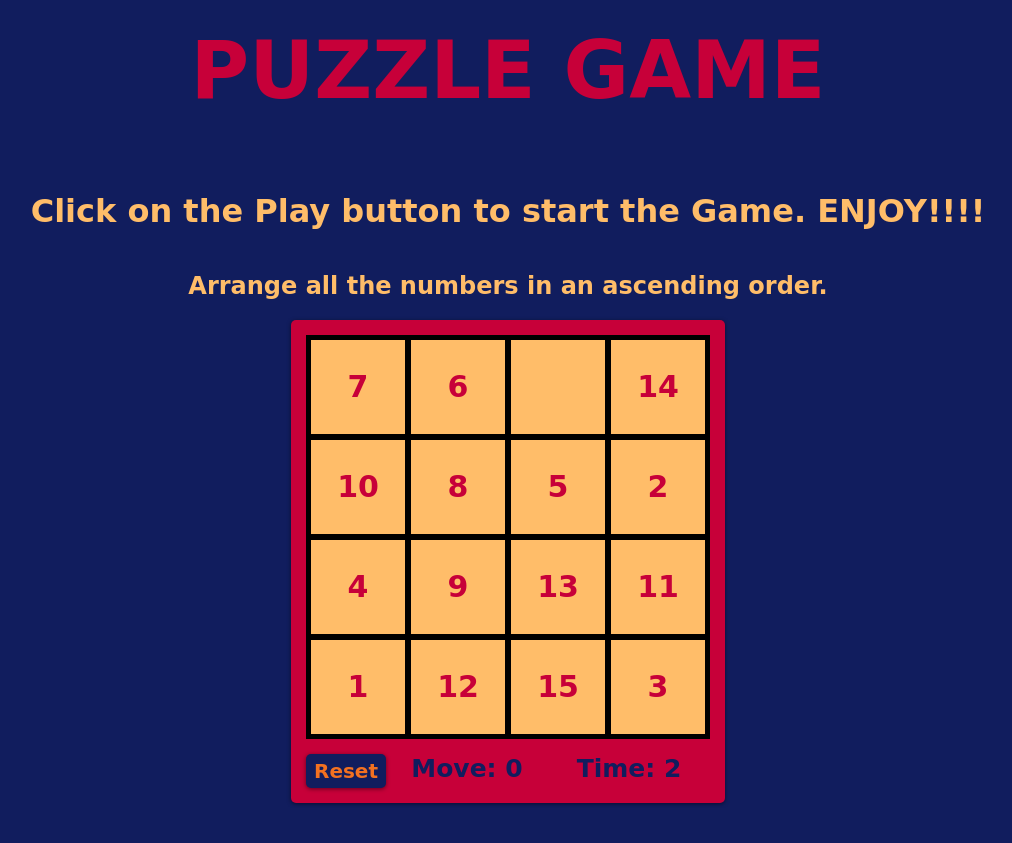
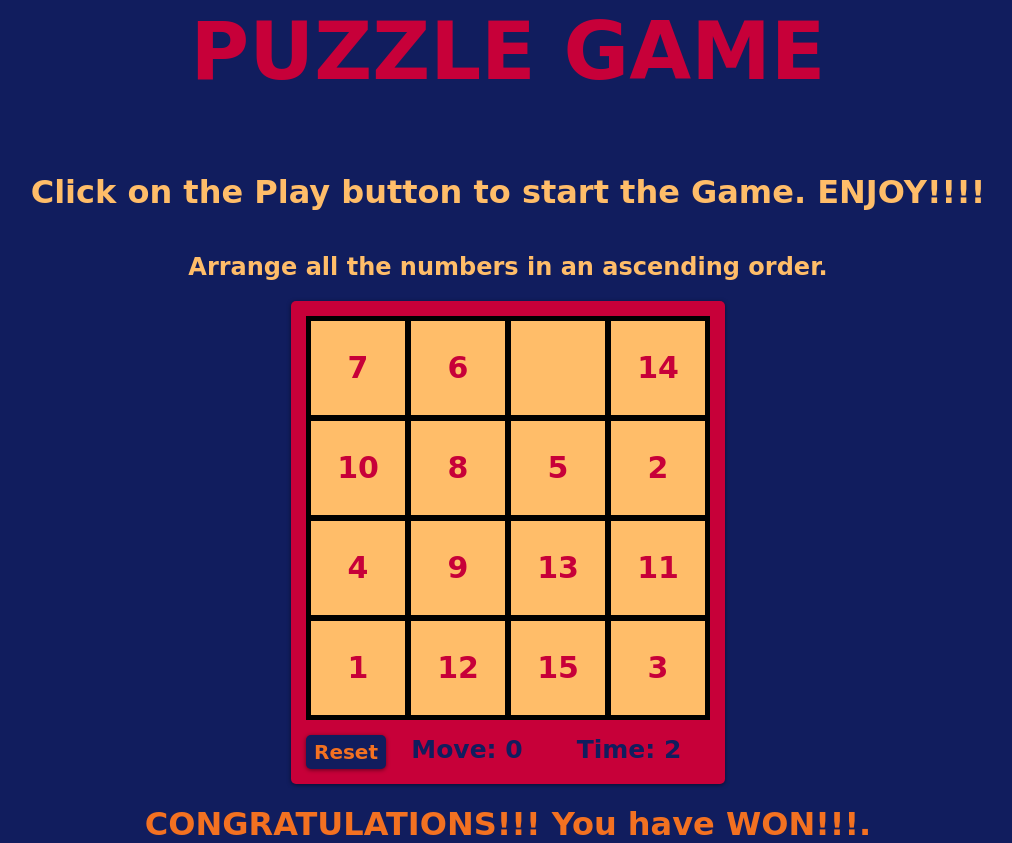
Before and after one commit to Priyanshi1234/puzzle-game, a plain HTML site: page index.html in a window 1280 px wide. Both pictures are taken after a click on the button "Play". Shown: the whole page, without its empty margins (132-1144 px from the left). Before the commit the page ends 808 px from the top, so only its background shows below. Drawn offline with Linux system fonts and the light colour scheme; a web font is replaced by a local one.

```diff
--- a/script.js
+++ b/script.js
@@ -189,8 +189,8 @@ class Box {
       document.getElementById("time").textContent = `Time: ${time}`;
 
       // Render message
-      if (status === "won") {
-        document.querySelector(".message").textContent = "CONGRATULATIONS!!! You have WON!!!  &#127881  &#10024";
+      if (status === "playing") {
+        document.querySelector(".message").textContent = "CONGRATULATIONS!!! You have WON!!!.";
       } else {
         document.querySelector(".message").textContent = "";
       }
```
Also changed, not shown: index.html (+1 -1 lines).
